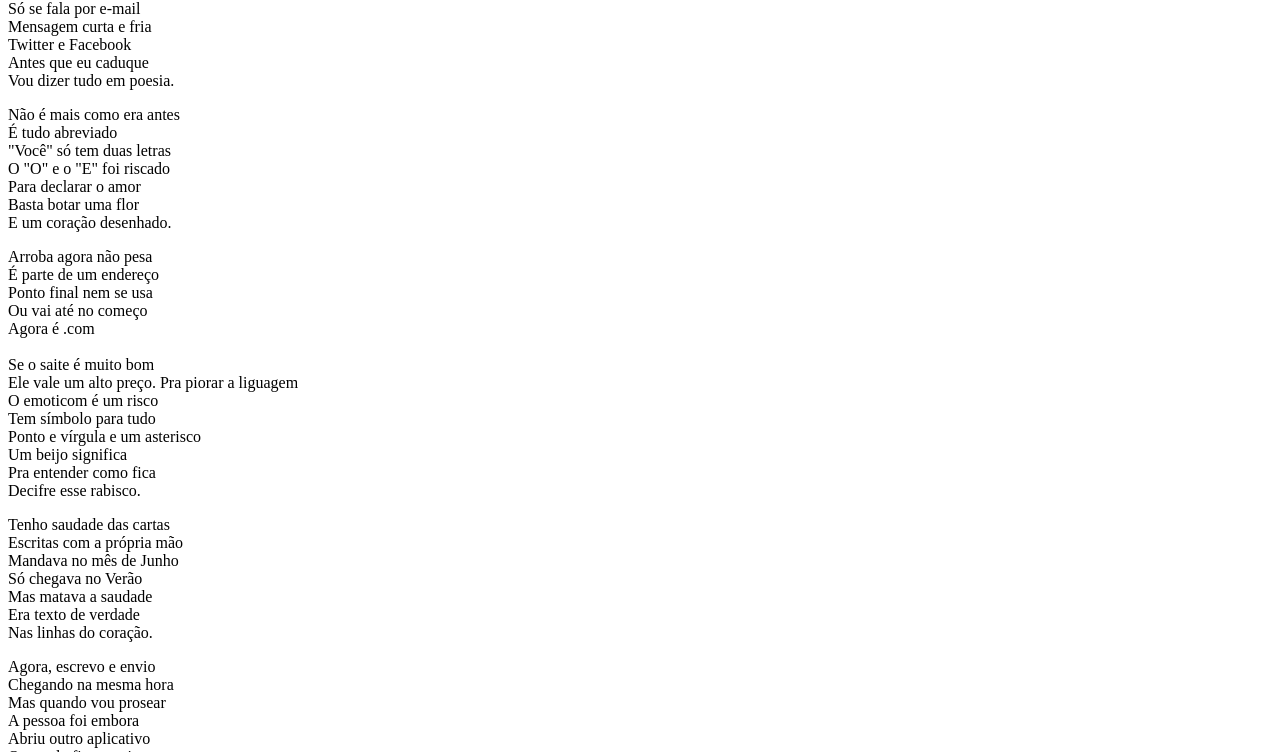
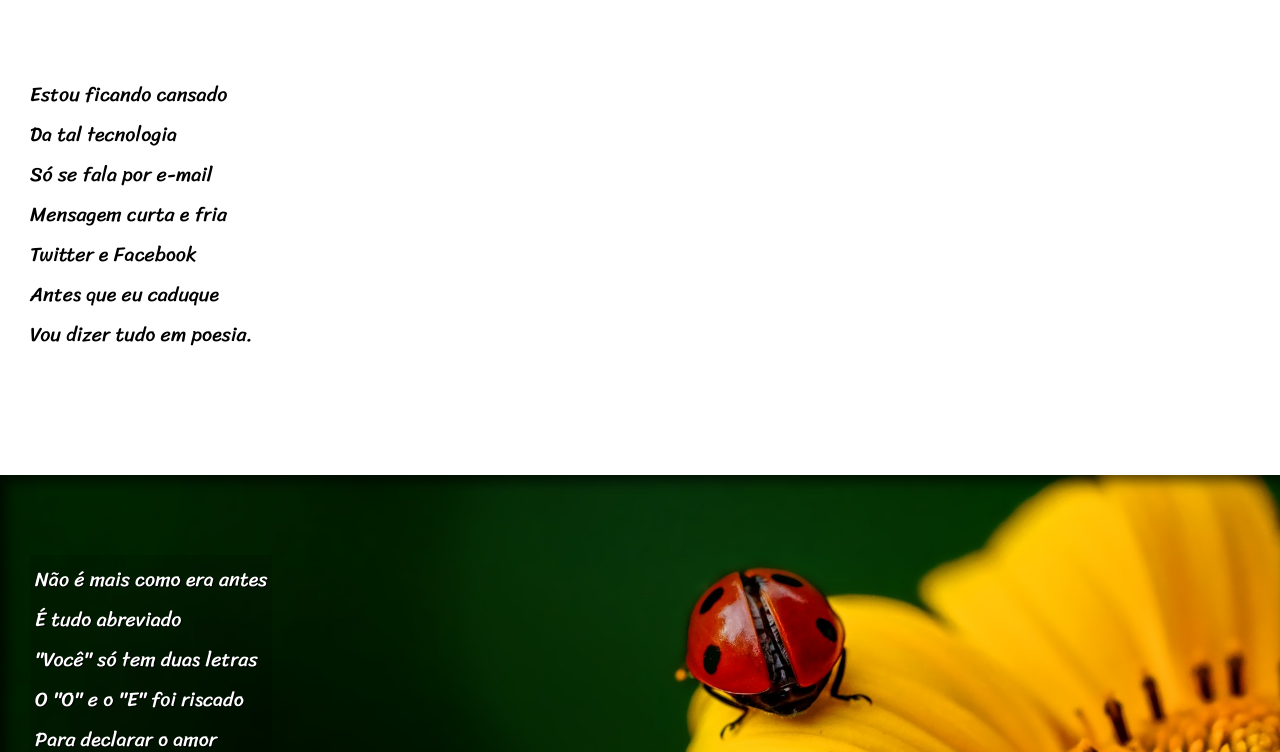
Before and after one commit to pHmDs/Cordel, a plain HTML site: page index.html in a window 1280 px wide. Shown: the part 150-902 px from the top of the page. Drawn offline with Linux system fonts and the light colour scheme; files whose address does not match are found by name.

Commit message:
ligaçao do css

```diff
--- a/index.html
+++ b/index.html
@@ -4,7 +4,7 @@
     <meta charset="UTF-8">
     <meta name="viewport" content="width=device-width, initial-scale=1.0">
     <title>Cordel Moderno</title>
-    <link rel="stylesheet" href="./estilo/index.css">
+    <link rel="stylesheet" href="./estilo/style.css">
 </head>
 <body>
     <header>
```
